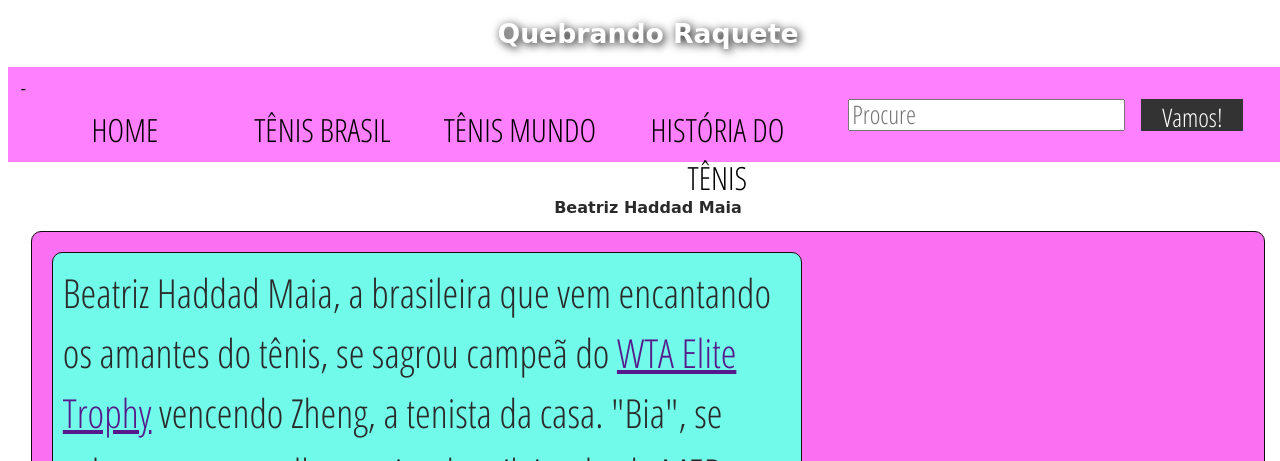
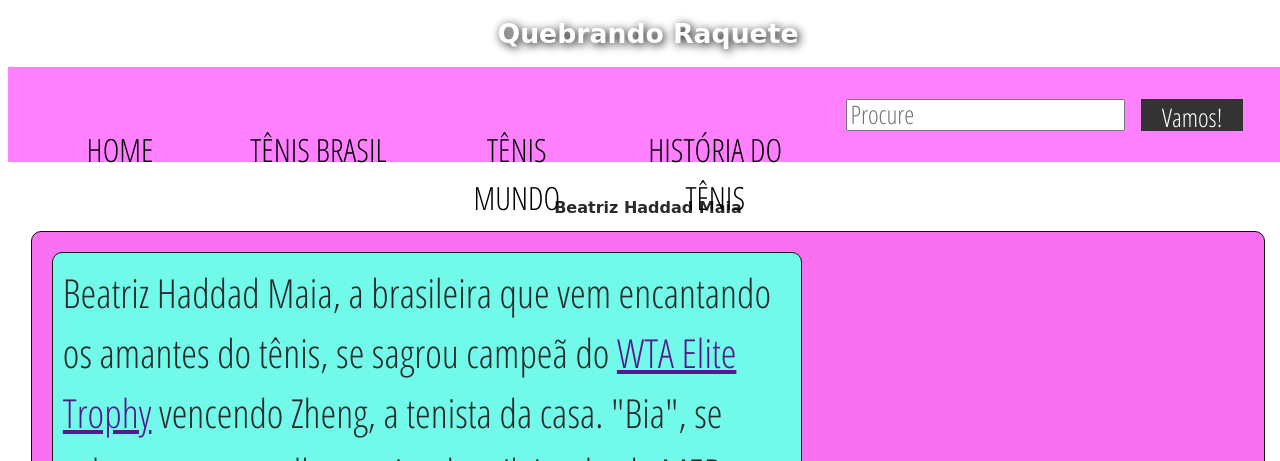
Before and after one commit to VicenteEric/Testesse, a plain HTML site: page index.html in a window 1280 px wide. Shown: the top 461 px of the page. Drawn offline with Linux system fonts and the light colour scheme; a web font is replaced by a local one.

Commit message:
vamos ver

```diff
--- a/index.html
+++ b/index.html
@@ -22,7 +22,7 @@
         <h1>Quebrando Raquete</h1>
     </header>
 
-    <nav class="menu">-
+    <nav class="menu">
         <ul>
             <li><a :hover href="#">Home</a></li>
             <li><a :hover href="#">Tênis Brasil</a></li>
--- a/menu.css
+++ b/menu.css
@@ -29,7 +29,7 @@
     /*alinha os links em linha*/
     display: inline-block;
     /**/
-    padding: 10px;
+    padding: 30px;
     /**/
     transition: background .3s;
     /**/
@@ -58,6 +58,7 @@
 .menu ul ul li a {
     display: block;
     background-color: #BD7DFF;
+    height: auto;
     /*cor de fundo dos submmenus*/
 }
 
```
